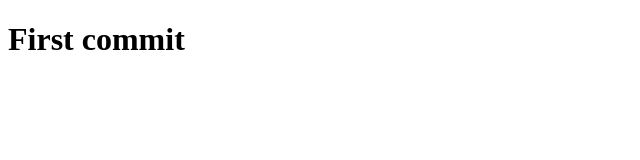
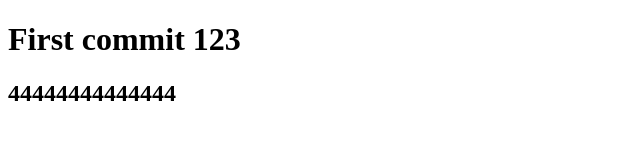
Before and after one commit to Vitalii-Mihuzov/project-ActiveBOX, a plain HTML site: page index.html in a window 1280 px wide. Shown: the whole page, without its empty margins (0-640 px from the left). Drawn offline with Linux system fonts and the light colour scheme.

Commit message:
first 123123

```diff
--- a/index.html
+++ b/index.html
@@ -6,6 +6,7 @@
     <title>TEST PROJECT</title>
 </head>
 <body>
-    <h1>First commit</h1>
+    <h1>First commit 123</h1>
+    <h2>44444444444444</h2>
 </body>
 </html>
```
